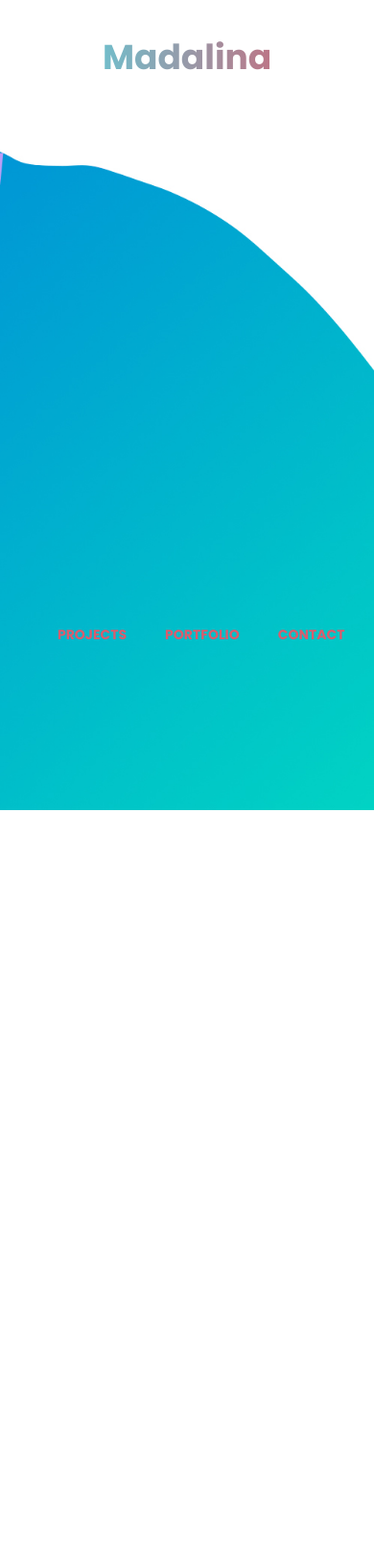
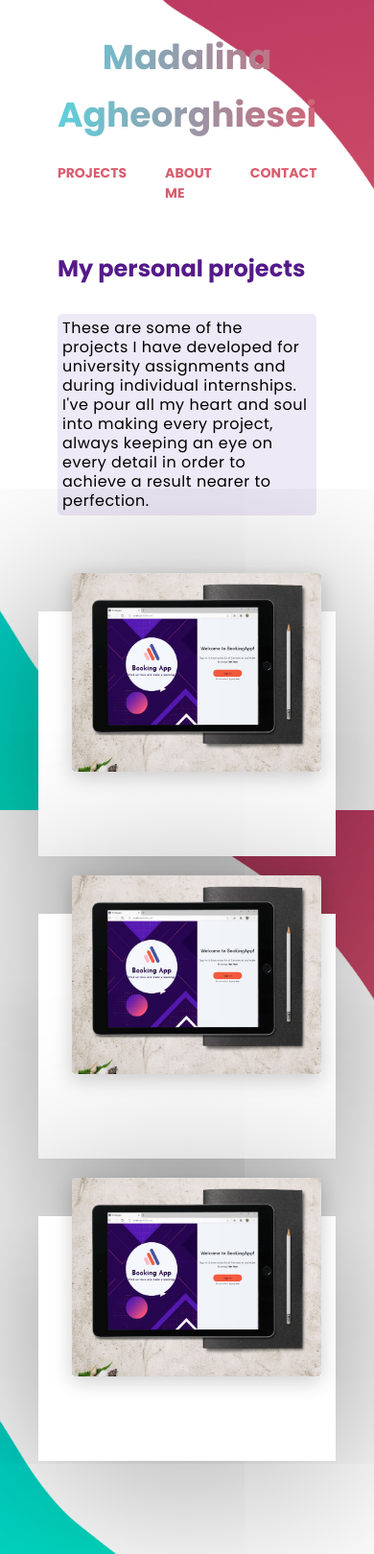
Before and after one commit to madalina-aghe/madalina-aghe.github.io, a website: page projects.html in a window 390 px wide. Shown: the whole page at 96% size. Before the commit the page ends 844 px from the top, so only its background shows below. Drawn offline with Linux system fonts and the light colour scheme; files that its build step writes are made by us from their sources.

Commit message:
Created projects page

```diff
--- a/css/contact.css
+++ b/css/contact.css
@@ -1,11 +1,8 @@
-@import url('https://fonts.googleapis.com/css?family=Poppins:400,500,600,700&display=swap');
-
 *{
   margin: 0;
   padding: 0;
   outline: none;
   box-sizing: border-box;
-  font-family: 'Poppins', sans-serif;
 }
 
 body {
@@ -50,6 +47,7 @@ form .form-row .input-data{
   width: 100%;
   height: 40px;
   position: relative;
+  margin: 0 10px;
 }
 form .form-row .textarea{
   height: 70px;
@@ -143,6 +141,9 @@ form .form-row .textarea{
   h2 {
     font-size: 30px;
   }
+  .card {
+    height: 600px;
+  }
   .card form{
     padding: 10px 0 0 0;
   }
@@ -152,6 +153,12 @@ form .form-row .textarea{
   form .form-row .input-data{
     margin: 35px 0!important;
   }
+  .form-row.submit-btn {
+    margin: 0 !important;
+  }
+  .form-row.submit-btn .input-data {
+    margin: 0 !important;
+  }
   .submit-btn .input-data{
     width: 40%!important;
   }
--- a/css/main.css
+++ b/css/main.css
@@ -30,7 +30,6 @@ body {
   background: -webkit-linear-gradient(right, #d85b6d, #56d8e4);
   -webkit-background-clip: text;
   -webkit-text-fill-color: transparent;
-  height: 60px;
   font-size: 36px;
   line-height: 60px;
   padding: 0px 20px;
@@ -126,8 +125,9 @@ p {
 
 @media screen and (max-width: 523px) {
   .menu {
-    bottom: 18%;
-    position: fixed;
+    /* bottom: 18%; */
+    /* position: fixed; */
+    flex: center;
     color: #d85d6e;
   }
   .menu ul li a {
@@ -136,6 +136,11 @@ p {
 
   .social ul li {
     display: inline;
+  }
+
+  .nav {
+    display: flex;
+    flex-direction: column;
   }
 }
 
--- /dev/null
+++ b/css/projects.css
@@ -0,0 +1,83 @@
+body {
+    background-image: url("../assets/bck.jpg");
+}
+
+.description {
+    margin: 0px 60px;
+}
+
+.description p {
+    background-color: #673ab71c;
+    padding: 5px;
+    border-radius: 5px;
+}
+
+.subtitle {
+    color: #551a8b;
+}
+
+.cards {
+    position: relative;
+    max-width: 1100px;
+    display: flex;
+    justify-content: center;
+    flex-wrap: wrap;
+    padding: 30px;
+    margin: auto;
+}
+
+.cards .card {
+    max-width: 300px;
+    position: relative;
+    height: 215px;
+    background: #fff;
+    margin: 30px 10px;
+    padding: 20px 15px;
+    display: flex;
+    flex-direction: column;
+    box-shadow: 0 5px 202px rgba(0,0,0,0.5);
+    transition: 0.3s ease-in-out 0.3s;
+}
+
+.cards .card:hover {
+    height: 520px;
+
+}
+
+.cards .card .imgBx {
+    position: relative;
+    width: 260px;
+    height: 260px;
+    top: -60px;
+    left: 20px;
+    z-index: 1;
+    box-shadow: 0 5px 20px rgba(0,0,0,0.2);
+}
+
+.cards .card .imgBx img {
+    max-width: 100%;
+    border-radius: 4px;
+    height: 100%;
+}
+
+.cards .card .content {
+    position: relative;
+    margin-top: -140px;
+    padding: 10px 15px;
+    text-align: center;
+    color: #111;
+    visibility: hidden;
+    opacity: 0;
+    transition: 0.3s ease-in-out;
+}
+
+.cards .card:hover .content {
+    visibility: visible;
+    opacity: 1;
+    margin-top: -40px;
+    transition-delay: 0.3s;
+}
+
+.content h2 {
+    margin: 0;
+}
--- a/projects.html
+++ b/projects.html
@@ -5,7 +5,8 @@
   <meta charset="UTF-8">
   <meta name="viewport" content="width=device-width, initial-scale=1.0">
   <title>Madalina Agheorghiesei</title>
-  <link rel="stylesheet" href="main.css" />
+  <link rel="stylesheet" href="css/main.css" />
+  <link rel="stylesheet" href="css/projects.css" />
   <link rel="stylesheet" href="https://use.fontawesome.com/releases/v5.6.3/css/all.css" />
 </head>
 
@@ -16,12 +17,58 @@
       <div class="menu">
         <ul>
           <li><a href="projects.html">PROJECTS</a></li>
-          <li><a href="portfolio.html">PORTFOLIO</a></li>
+          <li><a href="portfolio.html">ABOUT ME</a></li>
           <li><a href="contact.html">CONTACT</a></li>
         </ul>
       </div>
       <div class="fix"></div>
     </div>
+    <div class="description">
+      <h2 class="subtitle">My personal projects</h2>
+      <p>These are some of the projects I have developed for university assignments and during individual internships.
+        <br>
+        I've pour all my heart and soul into making every project, always keeping an eye on every detail in order
+        to achieve a result nearer to perfection.
+      </p>
+    </div>
+    <div class="cards">
+      <div class="card">
+        <div class="imgBx">
+          <img src="assets/bookingApp.jpg" alt="">
+        </div>
+        <div class="content">
+          <h2>Booking App</h2>
+          <p>
+            The main purpose of the application is to make bookings and appointments for any service in the city, fully online.
+            I've developed this project with Angular having no design but my imagination.</p>
+          </p>
+        </div>
+      </div>
+      <div class="card">
+        <div class="imgBx">
+          <img src="assets/bookingApp.jpg" alt="">
+        </div>
+        <div class="content">
+          <h2>Card two</h2>
+          <p>rubbish stuff dhasdf afdsajifj adsi aidfjadsif
+             dafjadsoif ajf iodsaf jadsif ja dfdasf jasdifja
+             adf adsjfiasaf idasf jaisfj aiosd fdasif jasifdj.</p>
+          </p>
+        </div>
+      </div>
+      <div class="card">
+        <div class="imgBx">
+          <img src="assets/bookingApp.jpg" alt="">
+        </div>
+        <div class="content">
+          <h2>Card three</h2>
+          <p>rubbish stuff dhasdf afdsajifj adsi aidfjadsif
+             dafjadsoif ajf iodsaf jadsif ja dfdasf jasdifja
+             adf adsjfiasaf idasf jaisfj aiosd fdasif jasifdj.</p>
+          </p>
+        </div>
+      </div>
+    </div>
   </div>
 </body>
 
```
Also changed, not shown: contact.html (+4 -4 lines), index.html (+1 -1 lines), portfolio.html (+1 -1 lines), assets/bookingApp.jpg (added).
